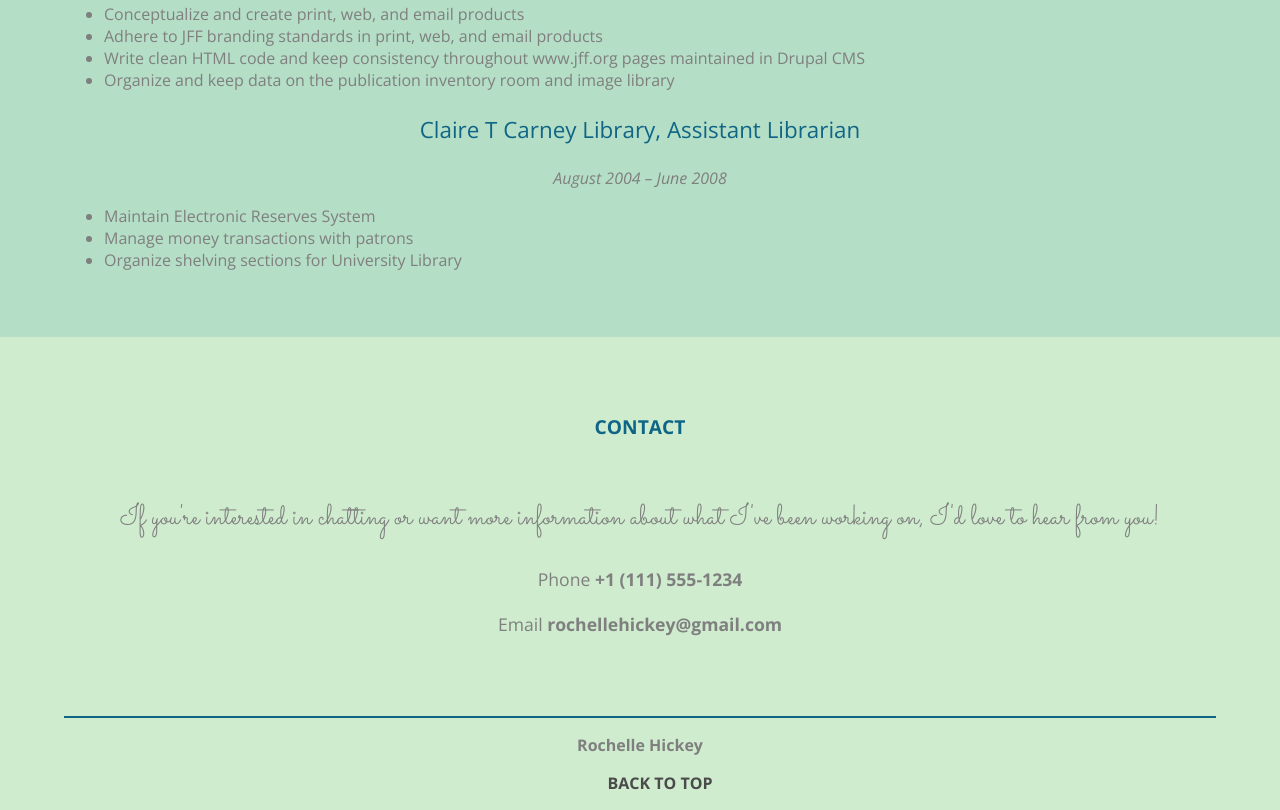
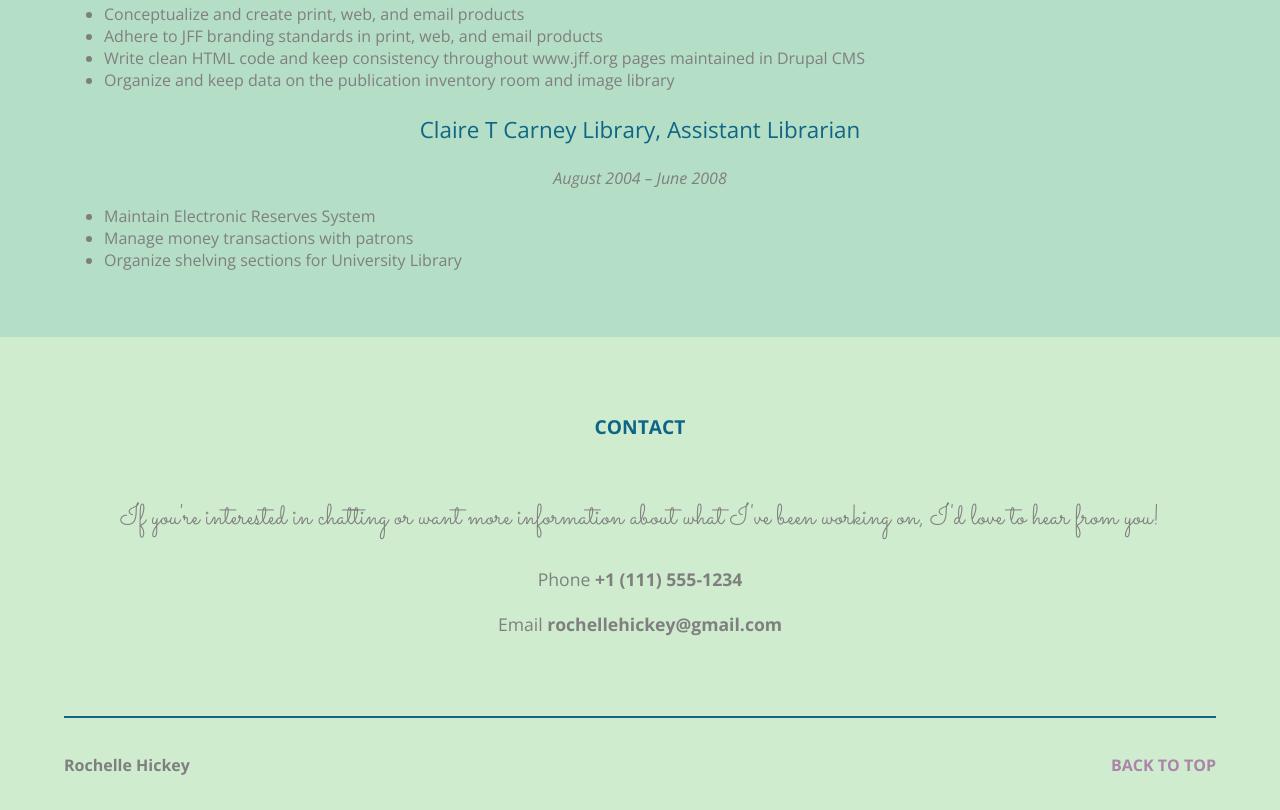
Before and after one commit to rochellehickey/Techdegree-project-2, a plain HTML site: page index.html in a window 1280 px wide. Shown: the part 6678-7488 px from the top of the page. Drawn offline with nearby package versions, Linux system fonts and the light colour scheme.

Commit message:
Adjusted footer floats

```diff
--- a/css/style.css
+++ b/css/style.css
@@ -122,10 +122,12 @@ img {
 
 .footer .container{
   border-top: 2px solid #0f6586;
+  padding-top: 20px;
+  padding-bottom: 50px;
 }
 
 .footer a {
-  color: #4a4a4a;
+  color: #aa85a9;
   text-decoration: none;
   font-weight: bold;
 }
@@ -133,6 +135,20 @@ img {
 .footer li {
   text-transform: uppercase;
   display: inline;
+}
+
+.footer-name {
+  float: left;
+}
+
+.footer-link {
+  float: right;
+}
+
+.clearfix:after {
+  content: "";
+  display: table;
+  clear: both;
 }
 
 
--- a/index.html
+++ b/index.html
@@ -107,12 +107,12 @@
     </section>
   </main>
 
-  <footer class="footer">
+  <footer class="footer clearfix">
     <div class="container">
-      <p><strong>Rochelle Hickey</strong></p>
+      <p class="footer-name"><strong>Rochelle Hickey</strong></p>
       <nav>
         <ul>
-          <li><a href="#home">Back to Top</a></li>
+          <li class="footer-link"><a href="#home">Back to Top</a></li>
         </ul>
       </nav>
     </div>
```
